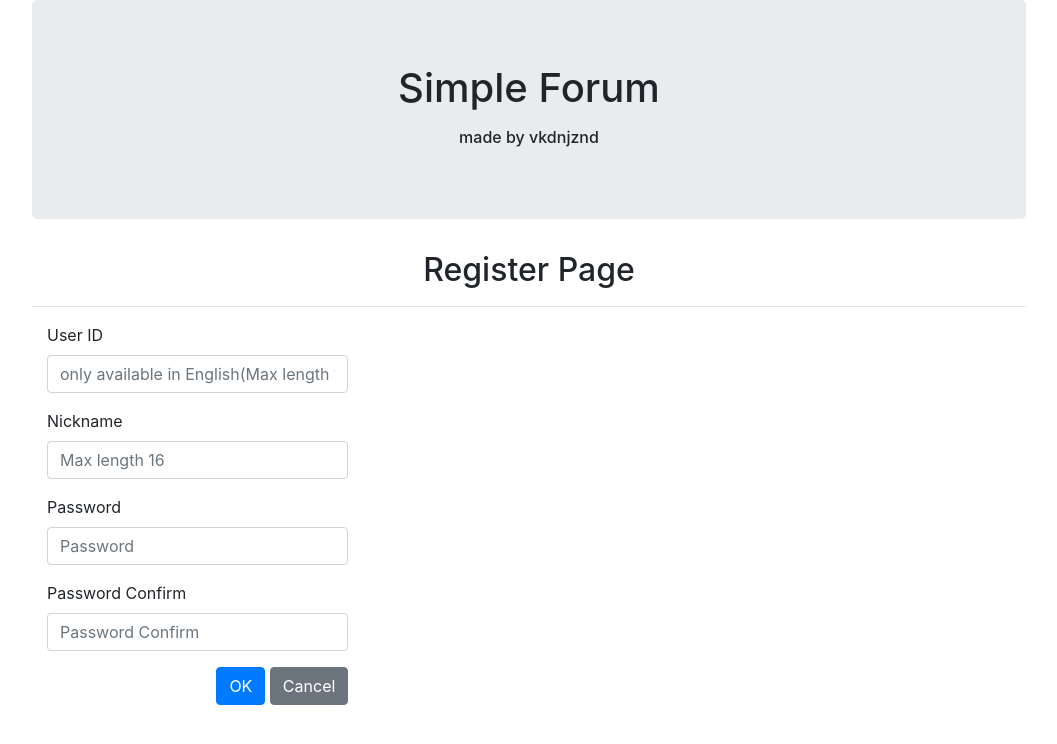
After one commit to vkdnjznd/SimpleForum, a Flask app: template templates/register_create.html in a window 1280 px wide. The commit adds this page. Shown: the top 744 px of the page, without its empty margins (111-1168 px from the left). Run offline with Flask 2, Linux system fonts and the light colour scheme; the template is opened without the code that fills it, so the values that code supplies are empty; some libraries are stand-ins or nearby versions.

Commit message:
Add js file and css files, Update HTML, Update app.py and Add encrypt key generator for register.

```diff
--- a/app.py
+++ b/app.py
@@ -1,6 +1,7 @@
 # -*- coding: utf-8 -*
-from flask import Flask, render_template, request, redirect, url_for, session
+from flask import Flask, render_template, request, redirect, url_for, session, jsonify
 import pymysql
+from register_security import *
 
 app = Flask(__name__)
 
@@ -64,11 +65,9 @@ def index():
         print(data)
         return render_template('home.html')
 
-@app.route('/register/agree', methods=['GET', 'POST'])
-def register_agree_step():
-    # register 주소에서 POST 요청이 들어왔을경우
+@app.route('/register', methods=['GET', 'POST'])
+def register():
     if request.method == 'POST':
-        # form 태그에서 보낸 데이터는 request.form 으로 전달받는다
         data = request.form
         # print(data)
         # --> ImmutableMultiDict([('agree_1', 'on'), ('agree_2', 'on')])
@@ -83,9 +82,40 @@ def register_agree_step():
             insert_data(data)
             return redirect(url_for('index'))
 
-    # register 주소에서 GET 요청이 들어왔을경우
+    elif request.method == "GET":
+        params = request.args.to_dict()
+        if not params:
+            return render_template('access_error.html')
+
+        if params['step'] == "agree":
+            return render_template('register_agree.html')
+        elif params['step'] == "create":
+            if not params['RegisterToken'] or params['RegisterToken'] == "undefined":
+                return render_template('access_error.html')
+
+            rc = RegisterCipher()
+            enc = rc.decrypt_str(params['RegisterToken'])
+            try:
+                if (not enc and rc.get_timeover(enc)):
+                    return render_template('access_error.html')
+                else:
+                    return render_template('register_create.html')
+            except:
+                return render_template('access_error.html')
+        else:
+            return render_template('access_error.html')
+
     else:
-        return render_template('register_agree.html')
+        return redirect(url_for('index'))
+
+@app.route('/getRegisterToken', methods = ['POST'])
+def genToken():
+    rc = RegisterCipher()
+    token = rc.encrypt_str(rc.genTime)
+    if '/' in token:
+        return genToken()
+    return jsonify({'token' : token})
+
 
 @app.route('/write', methods=['GET', 'POST'])
 def write():
--- /dev/null
+++ b/register_security.py
@@ -0,0 +1,54 @@
+import base64
+import hashlib
+import time
+import re
+
+from Cryptodome import Random
+from Cryptodome.Cipher import AES
+from datetime import datetime, timedelta
+
+REGISTER_SECRET_KEY = "REGISTER_SECRET_KEY"
+MAINTAIN_TIME_MIN = 3 * 60.0;
+
+class RegisterCipher:
+    def __init__(self):
+        self.BS = 16
+        self.pad = lambda s: s + (self.BS - len(s) % self.BS) * chr(self.BS -len(s) % self.BS)
+        self.unpad = lambda s: s[0:-s[-1]]
+        self.key = hashlib.sha256(REGISTER_SECRET_KEY.encode('utf-8')).digest()
+        self.genTime = str(datetime.now())
+
+    def encrypt(self, raw):
+        raw = self.pad(raw).encode('utf-8')
+        iv = Random.new().read(AES.block_size)
+        cipher = AES.new(self.key, AES.MODE_CBC, iv)
+        return base64.b64encode(iv + cipher.encrypt( raw ))
+
+    def decrypt(self, enc):
+        altchars = b'+/'
+        enc = re.sub(rb'[^a-zA-Z0-9%s]+' % altchars, b'', enc)  # normalize
+        missing_padding = len(enc) % 4
+        if missing_padding:
+            enc += b'=' * (4 - missing_padding)
+        enc = base64.b64decode(enc)
+        iv = enc[:16]
+        cipher = AES.new(self.key, AES.MODE_CBC, iv)
+        return self.unpad(cipher.decrypt(enc[16:]))
+
+    def encrypt_str(self, raw):
+        return self.encrypt(raw).decode('utf-8')
+
+    def decrypt_str(self, enc):
+        if type(enc) == str:
+            enc = str.encode(enc)
+        return self.decrypt(enc).decode('utf-8')
+
+    def get_timeover(self, now):
+        return abs((datetime.strptime(self.genTime, '%Y-%m-%d %H:%M:%S.%f') - datetime.strptime(now, '%Y-%m-%d %H:%M:%S.%f')).seconds) > MAINTAIN_TIME_MIN
+
+if __name__ == "__main__":
+    rg = RegisterCipher()
+    enc = rg.encrypt_str(rg.genTime)
+    raw = rg.decrypt_str("uH6saN3sKTeEO7fG4MU5gliBlo3EEbC5C0+AyOghAwAJYnlgzjHo6ij5fNXw623C")
+    print(enc)
+    print(raw)
--- /dev/null
+++ b/static/css/register.css
@@ -0,0 +1,52 @@
+body{
+    margin-left:10%;
+    margin-right:10%;
+}
+.center_container{
+    text-align: left;
+    position: absolute;
+    top: 57%;
+    left: 50%;
+    transform: translate(-50%, -50%);
+}
+
+@media screen and (max-width: 1400px) and (min-width: 576px){
+    .center_container {
+        text-align: left;
+        position: absolute;
+        top: 70%;
+        left: 50%;
+        transform: translate(-50%, -50%);
+    }
+}
+
+@media screen and (max-width: 575px) and (min-width: 405px){
+    .center_container {
+        text-align: left;
+        position: absolute;
+        top: 60%;
+        left: 50%;
+        transform: translate(-50%, -50%);
+    }
+}
+
+@media screen and (max-width: 404px) and (min-width: 200px){
+    .center_container {
+        text-align: left;
+        position: absolute;
+        top: 69%;
+        left: 50%;
+        transform: translate(-50%, -50%);
+    }
+}
+
+
+.agree_container{
+    margin-bottom: 50px;
+}
+textarea{
+    resize: none;
+}
+textarea.form-control-lg{
+    font-size: small;
+}
--- /dev/null
+++ b/static/js/custom.js
@@ -0,0 +1,31 @@
+function openRegisterPage(step){
+    var current_url = location.protocol + "//" + location.host;
+    var register_url = current_url + "/register";
+    if (step == "agree")
+        location.href = register_url + "?step=" + step;
+    else if (step == "create"){
+        var ServicesAgree = $("input:checkbox[name=ServicesAgree]").is(":checked");
+        var PolicyAgree = $("input:checkbox[name=PolicyAgree]").is(":checked");
+
+        if (!ServicesAgree || !PolicyAgree){
+            alert("In order to use our services,you must agree to Terms of Service and Privacy Policy.");
+            return;
+        }
+        var token_url = current_url + "/" + "getRegisterToken";
+        var token;
+        $.ajax({
+            type: "POST",
+            url: token_url,
+            async: false,
+            dataType: "JSON",
+            success: function(data){
+                token = data['token'];
+            },
+            error: function(request, status, error){
+                console.log(request.status);
+            }
+        });
+
+        location.href = register_url + "?step=" + step + "&ServicesAgree=" + ServicesAgree + "&PolicyAgree=" + PolicyAgree + "&RegisterToken=" + token;
+    }
+};
--- /dev/null
+++ b/templates/register_base.html
@@ -0,0 +1,25 @@
+<!DOCTYPE html>
+<html lang="en">
+<head>
+    <meta charset="UTF-8">
+    <meta name="viewport" content="width=device-width, initial-scale=1.0">
+    <meta http-equiv="X-UA-Compatible" content="ie=edge">
+    <title>Simple General Forum</title>
+    <link rel="stylesheet" href="https://stackpath.bootstrapcdn.com/bootstrap/4.4.1/css/bootstrap.min.css" integrity="sha384-Vkoo8x4CGsO3+Hhxv8T/Q5PaXtkKtu6ug5TOeNV6gBiFeWPGFN9MuhOf23Q9Ifjh" crossorigin="anonymous">
+    <link rel="stylesheet" href="/static/css/register.css" />
+    <script src="https://code.jquery.com/jquery-3.4.1.js" integrity="sha256-WpOohJOqMqqyKL9FccASB9O0KwACQJpFTUBLTYOVvVU=" crossorigin="anonymous"></script>
+    <script src="/static/js/custom.js"></script>
+</head>
+<body>
+    <div class="container">
+        <div class="jumbotron text-center">
+            <h1>Simple Forum</h1>
+            <p></p>
+            <h6>made by vkdnjznd</h6>
+        </div>
+        <div style="text-align: center;"><h2>Register Page</h2><hr/></div>
+        {% block content %}
+        {% endblock %}
+    </div>
+</body>
+</html>
--- /dev/null
+++ b/templates/register_create.html
@@ -0,0 +1,32 @@
+{% extends "register_base.html" %}
+
+{% block content %}
+    <div class="container">
+        <div class="row">
+            <div class="col-md-4 col-md-offset-5">
+                <form method="POST">
+                    <div class="form-group">
+                        <label for="id" class=col-form-label">User ID</label>
+                        <input type="text" class="form-control" id="id" name="id" placeholder="only available in English(Max length 16)" required="required" />
+                    </div>
+                    <div class="form-group">
+                        <label for="nickname" class=col-form-label">Nickname</label>
+                        <input type="text" class="form-control" id="nickname" name="nickname" placeholder="Max length 16" required="required" />
+                    </div>
+                    <div class="form-group">
+                        <label for="password" class=col-form-label">Password</label>
+                        <input type="text" class="form-control" id="password" name="password" placeholder="Password " required="required" />
+                    </div>
+                    <div class="form-group">
+                        <label for="password_c" class=col-form-label">Password Confirm</label>
+                        <input type="text" class="form-control" id="password_c" name="password_c" placeholder="Password Confirm" required="required" />
+                    </div>
+                    <div style="float: right;">
+                        <button type="submit" class="btn btn-primary">OK</button>
+                        <button type="button" class="btn btn-secondary" onclick="window.location.href='{{ url_for('index') }}';" >Cancel</button>
+                    </div>
+                </form>
+            </div>
+        </div>
+    </div>
+{% endblock %}
```
Also changed, not shown: static/css/home.css (added, +53 -0 lines), templates/404.html (added, +14 -0 lines), templates/access_error.html (added, +16 -0 lines), templates/home.html (+6 -59 lines), templates/register_agree.html (+7 -80 lines), static/image/page_404.png (added).
